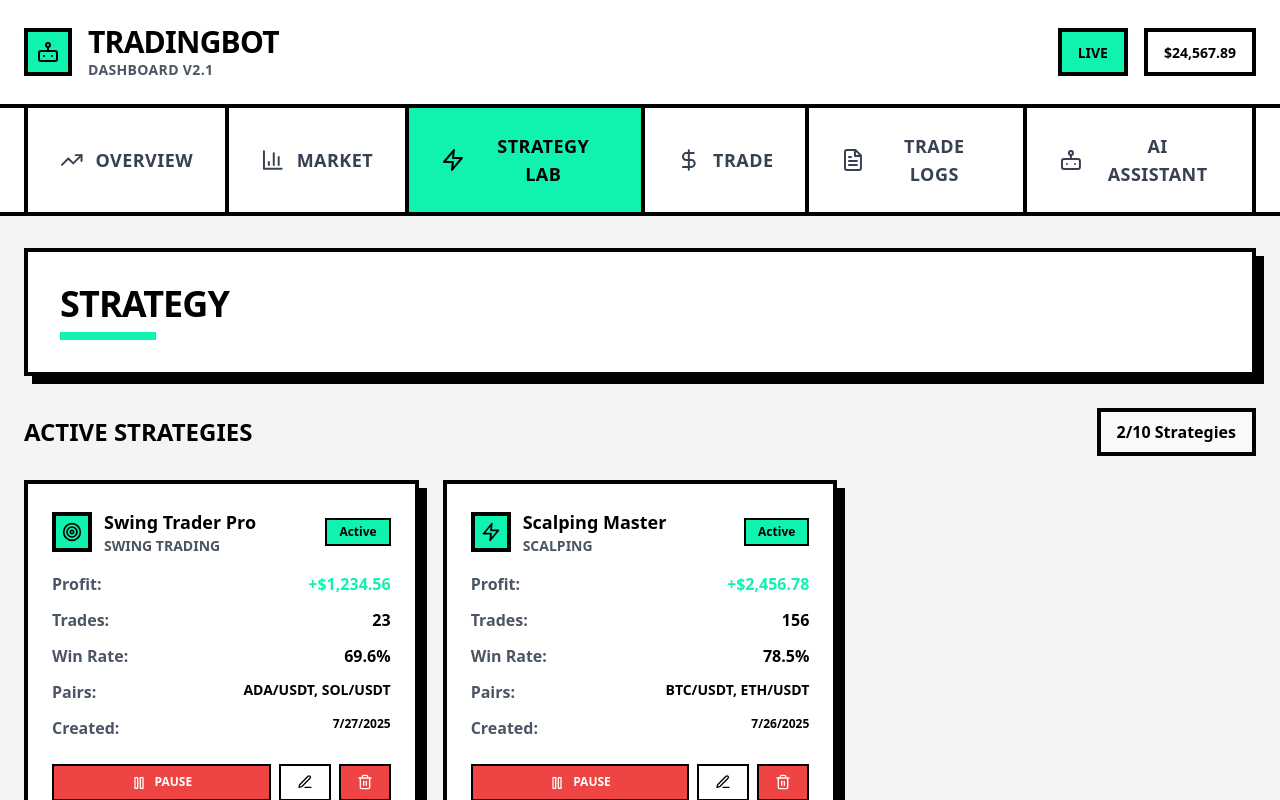
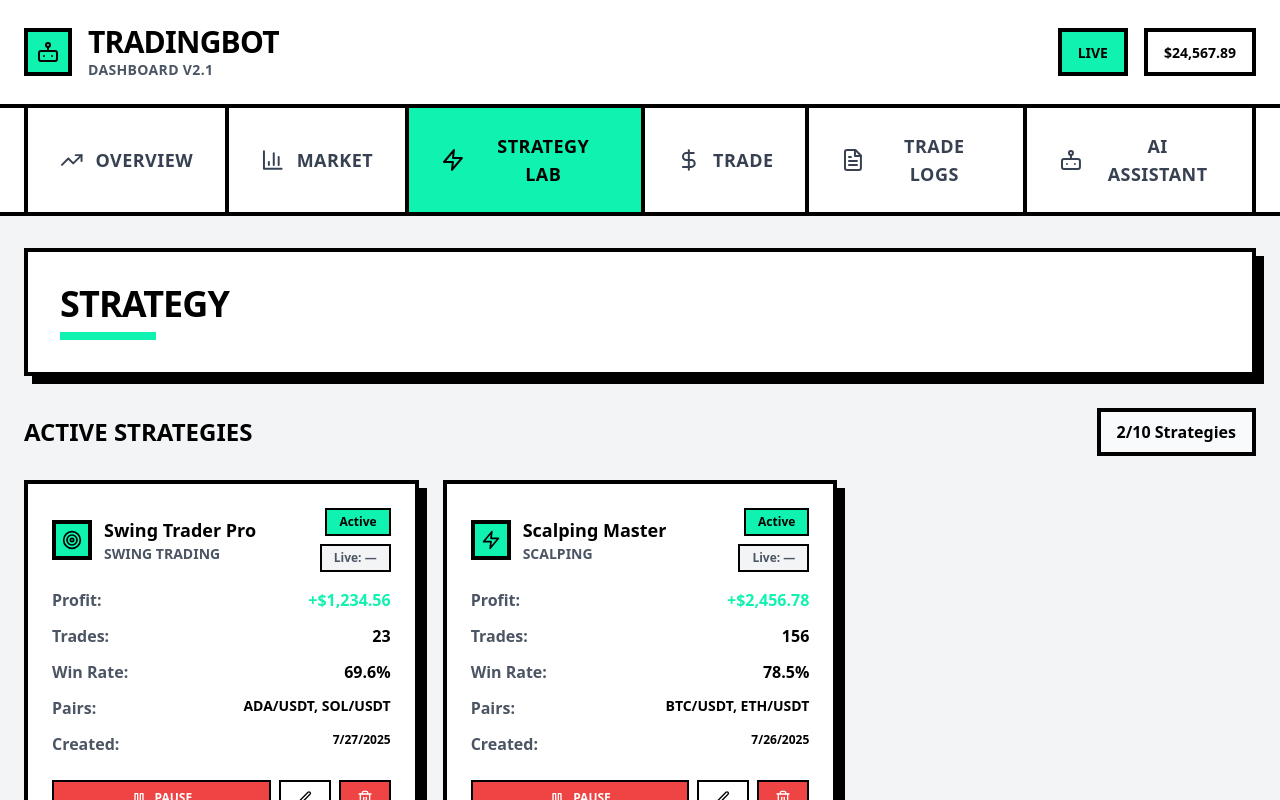
Before and after one commit to bobibulba/trading-bot, a React (Vite) app: page / in a window 1280 px wide. Both pictures are taken after a click on the button "STRATEGY LAB". Shown: the top 800 px of the page. Built offline with nearby package versions, Linux system fonts and the light colour scheme; no server answers.

Commit message:
Initial commit

```diff
--- a/src/components/tabs/StrategyTab.tsx
+++ b/src/components/tabs/StrategyTab.tsx
@@ -1,6 +1,7 @@
 import React, { useState, useEffect } from 'react'
-import { Zap, Target, Settings, Play, Pause, BarChart3, X, Check, Edit3, Trash2, Plus, AlertTriangle } from 'lucide-react'
+import { Zap, Target, Settings, Play, Pause, BarChart3, X, Check, Edit3, Trash2, Plus, AlertTriangle, TrendingUp, TrendingDown } from 'lucide-react'
 import { ComposedChart, Line, Bar, XAxis, YAxis, CartesianGrid, ResponsiveContainer } from 'recharts'
+import { useLivePrice } from '../../hooks/useLivePrice'
 
 interface Strategy {
   id: string
@@ -33,6 +34,54 @@ interface DeleteConfirmation {
   isOpen: boolean
   strategyId: string | null
   strategyName: string
+}
+
+const LivePricePill: React.FC<{ coin: string }> = ({ coin }) => {
+  const { price, prevPrice, loading, error } = useLivePrice(coin, 10000)
+
+  const formatPrice = (price: string | null): string => {
+    if (!price) return '0.00'
+    const num = parseFloat(price)
+    return num.toLocaleString('en-US', { minimumFractionDigits: 2, maximumFractionDigits: 2 })
+  }
+
+  const getPriceDirection = (): 'up' | 'down' | 'neutral' => {
+    if (!price || !prevPrice) return 'neutral'
+    const current = parseFloat(price)
+    const previous = parseFloat(prevPrice)
+    if (current > previous) return 'up'
+    if (current < previous) return 'down'
+    return 'neutral'
+  }
+
+  const direction = getPriceDirection()
+
+  if (loading && !price) {
+    return (
+      <div className="bg-gray-100 border-2 border-black px-3 py-1 text-xs font-black text-gray-600">
+        Live: …
+      </div>
+    )
+  }
+
+  if (error && !price) {
+    return (
+      <div className="bg-gray-100 border-2 border-black px-3 py-1 text-xs font-black text-gray-600">
+        Live: —
+      </div>
+    )
+  }
+
+  return (
+    <div className="bg-white border-2 border-black px-3 py-1 text-xs font-black text-black flex items-center space-x-1">
+      <span>Live: ${formatPrice(price)}</span>
+      {direction !== 'neutral' && (
+        <span className={`opacity-50 ${direction === 'up' ? 'text-green-600' : 'text-red-600'}`}>
+          {direction === 'up' ? '▲' : '▼'}
+        </span>
+      )}
+    </div>
+  )
 }
 
 const StrategyTab: React.FC = () => {
@@ -303,6 +352,13 @@ const StrategyTab: React.FC = () => {
     showToast('Edit cancelled', 'info')
   }
 
+  // Extract main coin from strategy's first trading pair
+  const getMainCoin = (strategy: Strategy): string | null => {
+    if (!strategy.pairs || strategy.pairs.length === 0) return null
+    const firstPair = strategy.pairs[0]
+    return firstPair.split('/')[0] // Extract coin from "BTC/USDT" -> "BTC"
+  }
+
   return (
     <div className="space-y-8">
       {/* Toast Notification */}
@@ -378,7 +434,10 @@ const StrategyTab: React.FC = () => {
         </div>
 
         <div className="grid grid-cols-1 lg:grid-cols-3 gap-6">
-          {strategies.map((strategy) => (
+          {strategies.map((strategy) => {
+            const mainCoin = getMainCoin(strategy)
+
+            return (
               <div key={strategy.id} className="bg-white border-4 border-black shadow-brutal p-6">
                 <div className="flex items-center justify-between mb-4">
                   <div className="flex items-center space-x-3">
@@ -392,11 +451,15 @@ const StrategyTab: React.FC = () => {
                       <p className="text-sm font-bold text-gray-600 uppercase">{strategy.type}</p>
                     </div>
                   </div>
+                  <div className="flex flex-col items-end space-y-2">
                     <span className={`px-3 py-1 text-xs font-black border-2 border-black ${
                       strategy.status === 'Active' ? 'bg-accent text-black' : 'bg-gray-300 text-black'
                     }`}>
                       {strategy.status}
                     </span>
+                    {/* Live Price Pill */}
+                    {mainCoin && <LivePricePill coin={mainCoin} />}
+                  </div>
                 </div>
 
                 <div className="space-y-3 mb-6">
@@ -459,7 +522,8 @@ const StrategyTab: React.FC = () => {
                   </button>
                 </div>
               </div>
-          ))}
+            )
+          })}
         </div>
       </div>
 
```
Lines whose indentation alone changed are shown as unchanged.
